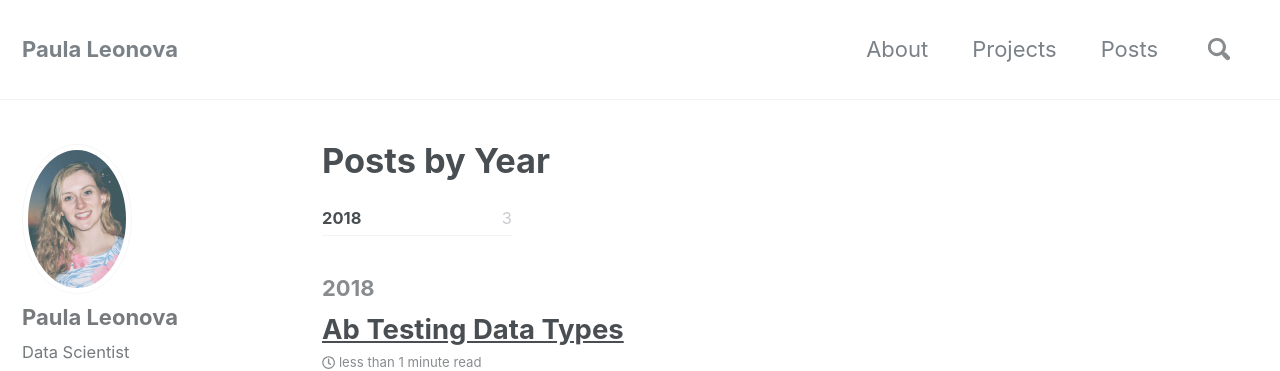
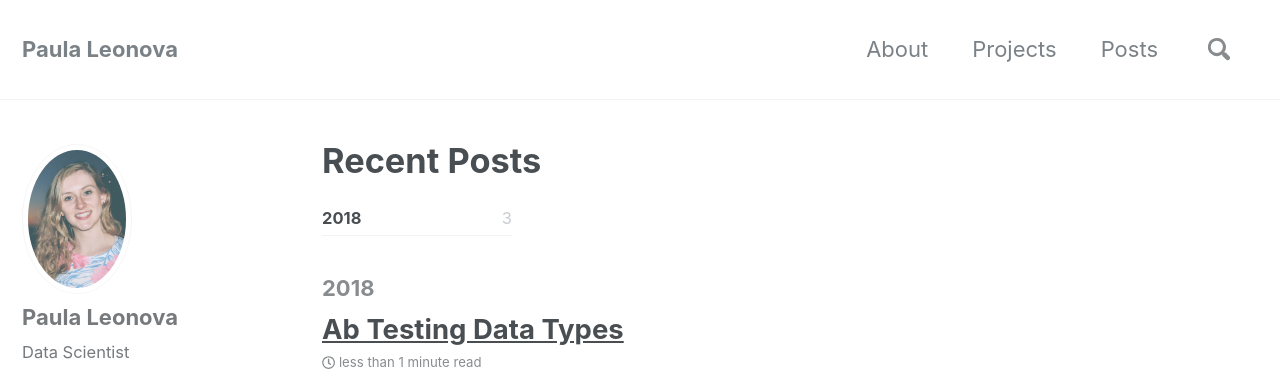
Before and after one commit to pleonova/pleonova.github.io, a Jekyll site: the page built from _pages/posts.md, in a window 1280 px wide and 900 px high. Shown: the top 371 px of the window. Built offline with Jekyll 4.4.1, drawn with Linux system fonts in a browser that asks for light colours; nearby versions of some CDN libraries.

Commit message:
Change name of posts pages and url

```diff
--- a/_data/navigation.yml
+++ b/_data/navigation.yml
@@ -9,7 +9,7 @@ main:
   # - title: "About"
   #   url: https://mmistakes.github.io/minimal-mistakes/about/
   - title: "Posts"
-    url: /year-archive/
+    url: /posts/
   # - title: "Sample Collections"
   #   url: /collection-archive/
   # - title: "Sitemap"
--- a/_pages/posts.md
+++ b/_pages/posts.md
@@ -1,6 +1,6 @@
 ---
-title: "Posts by Year"
-permalink: /year-archive/
+title: "Recent Posts"
+permalink: /posts/
 layout: posts
 author_profile: true
 ---
```
